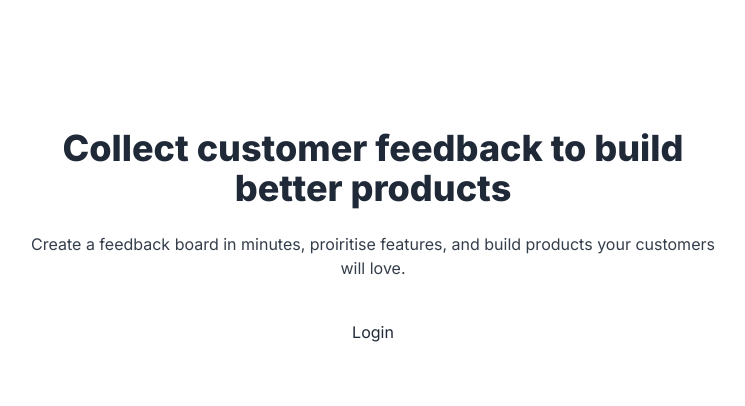
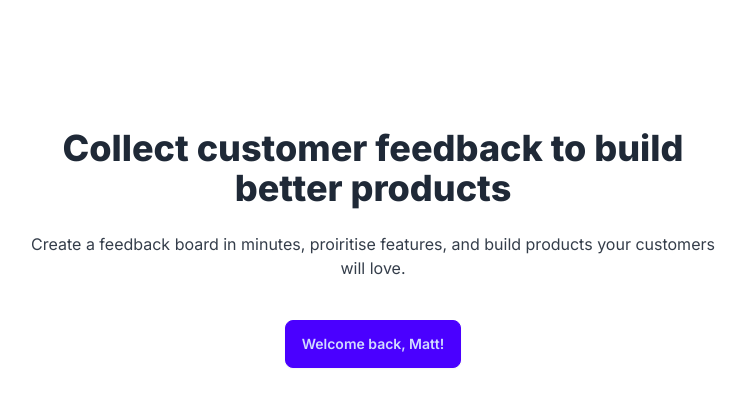
Before and after one commit to mpaffett/codefast-saas1, a Next.js app: page / in a window 1280 px wide. Shown: the top 406 px of the page, without its empty margins (267-1012 px from the left). Built offline with nearby package versions, Linux system fonts and the light colour scheme.

Commit message:
change button design

```diff
--- a/app/page.js
+++ b/app/page.js
@@ -1,7 +1,7 @@
 import ButtonLogin from "../components/ButtonLogin";
 
 export default function Home() {
-  const isLoggedIn = false;
+  const isLoggedIn = true;
   const name = "Matt";
   return (
     <main>
--- a/components/ButtonLogin.js
+++ b/components/ButtonLogin.js
@@ -2,10 +2,14 @@ import Link from "next/link";
 
 const ButtonLogin = ({ name, isLoggedIn }) => {
   if (isLoggedIn) {
-    return <Link href="/dashboard">Welcome back, {name}!</Link>;
+    return (
+      <Link href="/dashboard" className="btn btn-primary">
+        Welcome back, {name}!
+      </Link>
+    );
   }
 
-  return <button>Login</button>;
+  return <button className="btn btn-primary">Login</button>;
 };
 
 export default ButtonLogin;
--- a/tailwind.config.js
+++ b/tailwind.config.js
@@ -1,4 +1,3 @@
-/** @type {import('tailwindcss').Config} */
 module.exports = {
   content: [
     "./pages/**/*.{js,ts,jsx,tsx,mdx}",
@@ -6,13 +5,7 @@ module.exports = {
     "./app/**/*.{js,ts,jsx,tsx,mdx}",
   ],
   theme: {
-    extend: {
-      backgroundImage: {
-        "gradient-radial": "radial-gradient(var(--tw-gradient-stops))",
-        "gradient-conic":
-          "conic-gradient(from 180deg at 50% 50%, var(--tw-gradient-stops))",
-      },
-    },
+    extend: {},
   },
   plugins: [require("daisyui")],
 };
```
